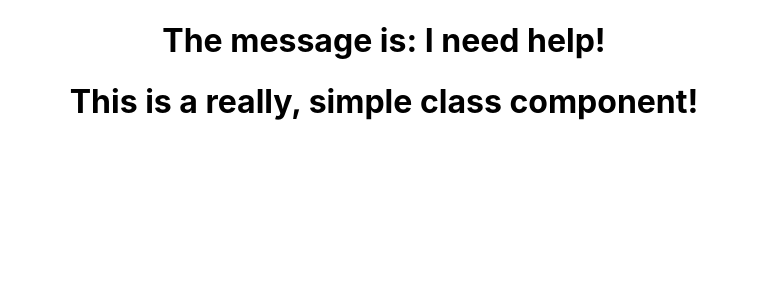
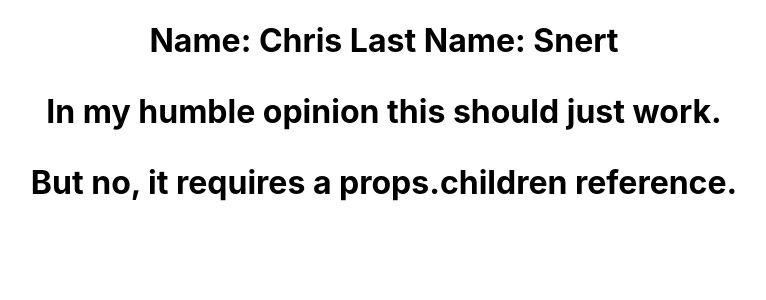
Before and after one commit to evanschristophera/reactjs-tutorials-for-beginners, a React (Create React App) app in the folder myproject/: page / in a window 1280 px wide. Shown: the top 300 px of the page, without its empty margins (256-1022 px from the left). Built offline with nearby package versions, Linux system fonts and the light colour scheme.

Commit message:
Props are wierd.

```diff
--- a/myproject/src/App.js
+++ b/myproject/src/App.js
@@ -1,12 +1,17 @@
 import './App.css';
-import Hello from './components/Hello';
-import Message from './components/Message';
+// import Hello from './components/Hello';
+// import Message from './components/Message';
+import Profile from './components/Profile';
 
 function App() {
   return (
     <div className="App">
-      <Hello />
-      <Message />
+      {/* <Hello />
+      <Message /> */
+        <Profile name="Chris" lastName="Snert" >
+          <p>In my humble opinion this should just work.</p>
+        </Profile>
+      }
     </div>
   );
 }
--- /dev/null
+++ b/myproject/src/components/Profile.js
@@ -0,0 +1,8 @@
+function Profile( props ){
+    console.log( props );
+    return <h1>Name: {props.name} Last Name: {props.lastName}
+    {props.children} <p>But no, it requires a props.children reference.</p>
+    </h1>
+}
+
+export default Profile;
```
Also changed, not shown: 1 other file (tests, documents, lock files or other folders).
